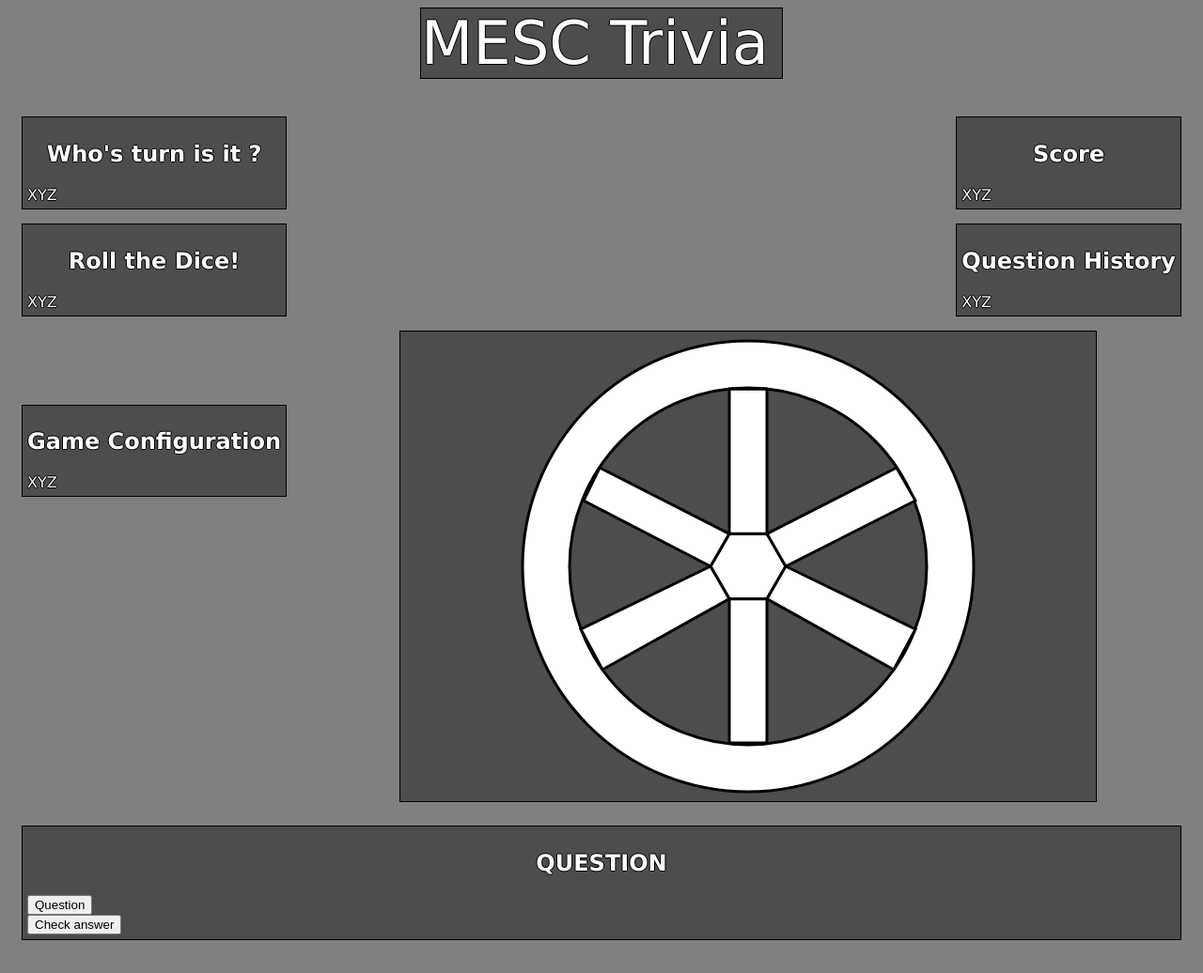
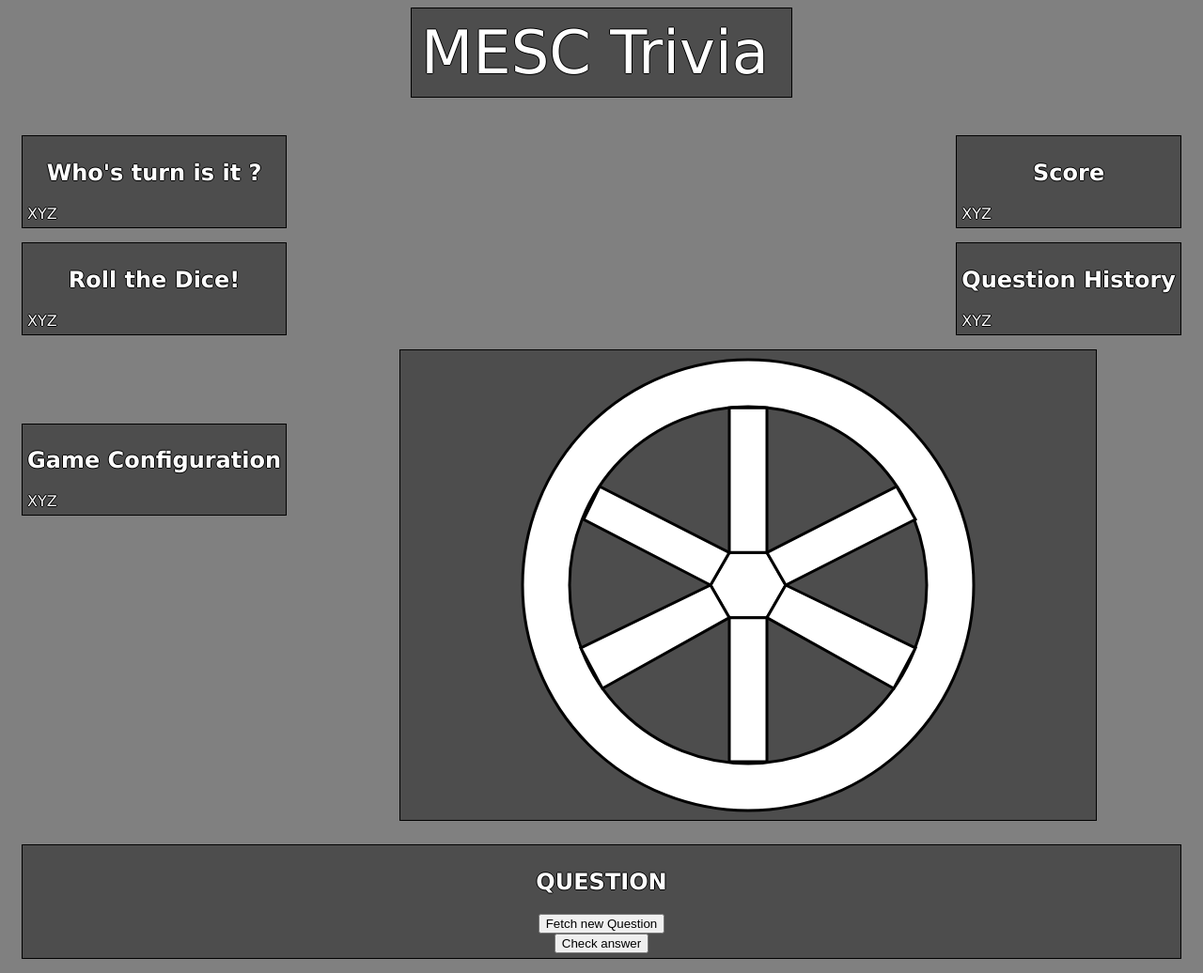
Before and after one commit to enriquebarba97/trivia-webapp, a plain HTML site: page TrivialBoard.html in a window 1280 px wide. Shown: the whole page at 94% size. Drawn offline with Linux system fonts and the light colour scheme.

Commit message:
small fix for good measure

```diff
--- a/TrivialBoard.css
+++ b/TrivialBoard.css
@@ -11,6 +11,7 @@ header
     margin-left:        auto;
     margin-right:       auto;
     margin-bottom:      2%;
+    padding:            10px;
     width:              6em;
 }
 
--- a/TrivialBoard.html
+++ b/TrivialBoard.html
@@ -53,9 +53,11 @@ Your browser does not support the canvas element.
 <div class="bottom">
     <article class="question">
         <h2>QUESTION</h2>
-            <button id="button">Question</button>
+        <section>
+            <button id="button">Fetch new Question</button>
             <div id="quiz"></div>
             <button id="submit">Check answer</button>
+        </section>
     </article>
 </div>
 
```
